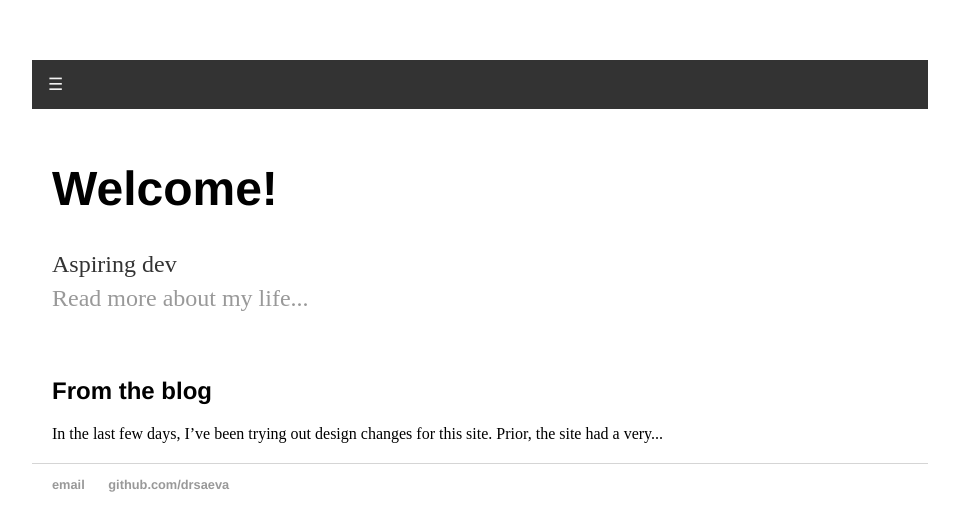
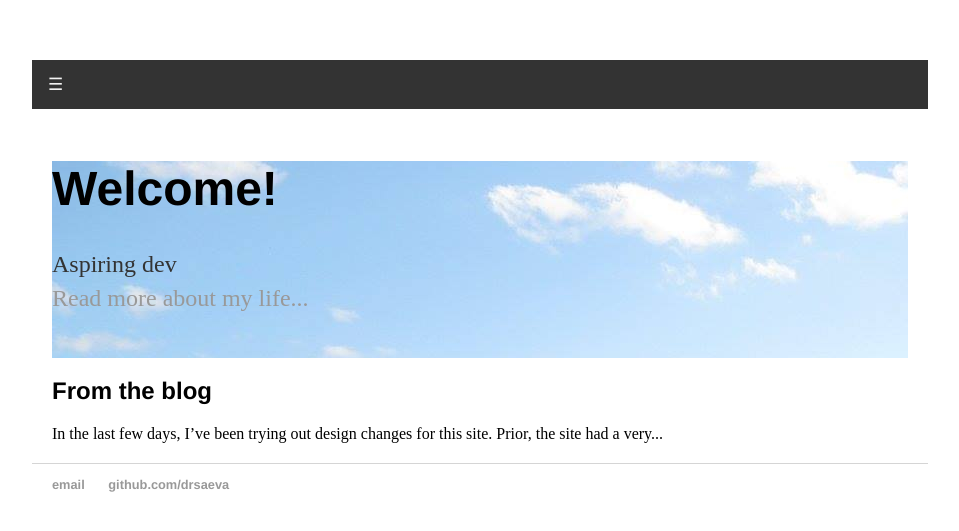
Before and after one commit to drsaeva/drsaeva.github.io, a Jekyll site: the page built from index.html, in a window 1280 px wide. Shown: the top 531 px of the page, without its empty margins (160-1119 px from the left). Built offline with Jekyll 4.4.1, drawn with Linux system fonts in a browser that asks for light colours.

Commit message:
Update main.css

```diff
--- a/css/main.css
+++ b/css/main.css
@@ -102,7 +102,7 @@ ul.posts li {
 
 /* HOMEPAGE CSS */
 .div-with-bg {
-    background: color url('https://drsaeva.github.io/img/marcy%20dam.jpg') no-repeat fixed center;
+    background: url('https://drsaeva.github.io/img/marcy%20dam.jpg') no-repeat fixed center;
 }
 
 /* Top Nav Bar */
```
